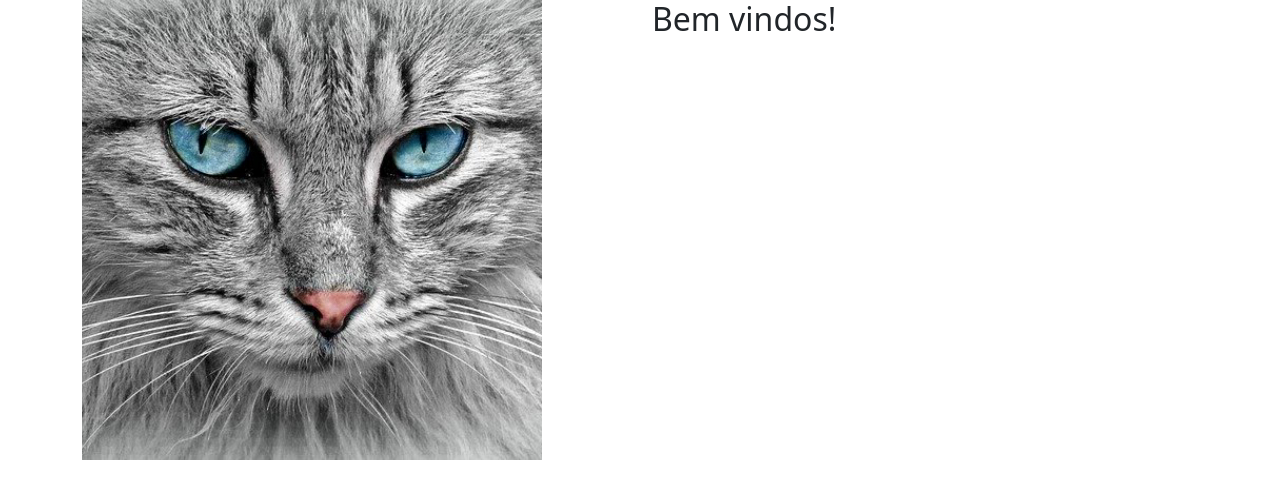
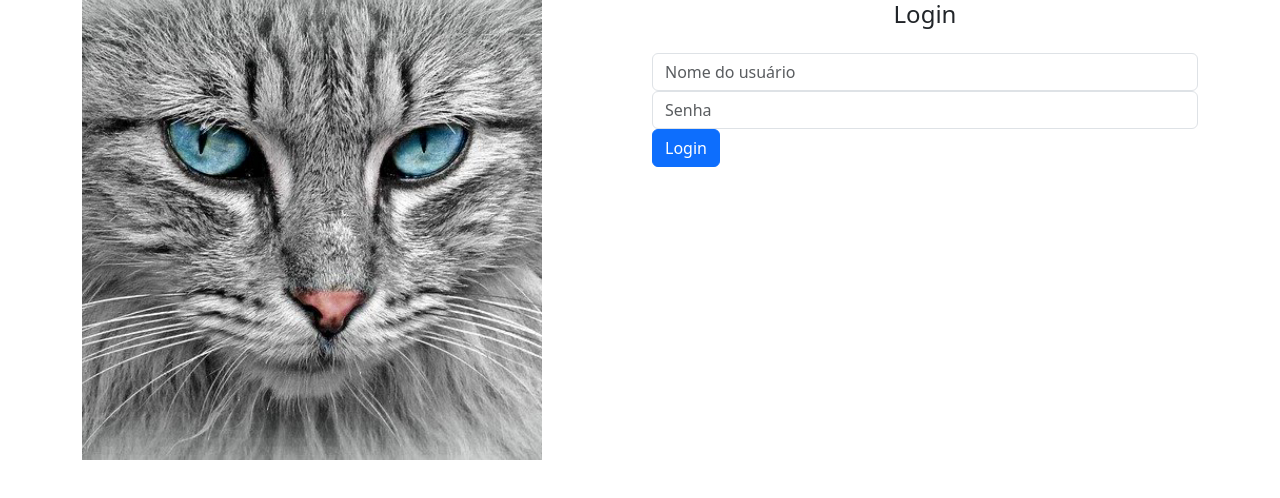
Before and after one commit to YuriAugusto/GatitoBook, an Angular app: page /home in a window 1280 px wide. Shown: the top 498 px of the page. Built offline with nearby package versions, Linux system fonts and the light colour scheme.

Commit message:
Parte 1 Aula 10

```diff
--- a/src/app/app-routing.module.ts
+++ b/src/app/app-routing.module.ts
@@ -3,9 +3,9 @@ import { RouterModule, Routes } from '@angular/router';
 
 const routes: Routes = [
   {
-    path:'',//se a url for vazia ele é redirecionado a home
+    path: '',//se a url for vazia ele faz o redirecionamento através do redirectTo
     pathMatch: 'full',//faz o tratamento de retirar os espaços, ex: se o usuário digitar a url: google .com, com o pathMath: 'full' a url será lida assim: google.com
-    redirectTo: 'home',//assim que ele acessar ele já irá para home
+    redirectTo: 'home',//aqui eu defino o componente que será exibido
   },
   {
     path: 'home',
--- a/src/app/app.component.html
+++ b/src/app/app.component.html
@@ -1 +1,2 @@
-<router-outlet></router-outlet><!-- essa diretiva indica que o conteúdo a ser exibido aqui será selecionado através de uma rota -->
+<!-- indica que o conteúdo a ser exibido vai ser projetado a partir de uma rota -->
+<router-outlet></router-outlet>
--- a/src/app/home/home.component.html
+++ b/src/app/home/home.component.html
@@ -8,7 +8,7 @@
       />
     </div>
     <div class="col-md-6">
-      <h2>Bem vindos!</h2>
+      <router-outlet></router-outlet><!-- indica que o conteúdo a ser exibido vai ser projetado a partir de uma rota -->
     </div>
   </div>
 </div>
--- a/src/app/home/home.module.ts
+++ b/src/app/home/home.module.ts
@@ -3,11 +3,13 @@ import { CommonModule } from '@angular/common';
 
 import { HomeRoutingModule } from './home-routing.module';
 import { HomeComponent } from './home.component';
+import { LoginComponent } from './login/login.component';
 
 
 @NgModule({
   declarations: [
-    HomeComponent
+    HomeComponent,
+    LoginComponent
   ],
   imports: [
     CommonModule,
--- /dev/null
+++ b/src/app/home/login/login.component.html
@@ -0,0 +1,13 @@
+<h4 class="text-center">Login</h4>
+
+<form class="form mt-4">
+  <div class="form-group">
+    <input class="form-control" placeholder="Nome do usuário">
+  </div>
+
+  <div class="form-group">
+    <input type="password" class="form-control" placeholder="Senha"/>
+  </div>
+
+  <button type="submit" class="btn btn-primary btn-block">Login</button>
+</form>
--- /dev/null
+++ b/src/app/home/login/login.component.ts
@@ -0,0 +1,15 @@
+import { Component, OnInit } from '@angular/core';
+
+@Component({
+  selector: 'app-login',
+  templateUrl: './login.component.html',
+  styleUrls: ['./login.component.css']
+})
+export class LoginComponent implements OnInit {
+
+  constructor() { }
+
+  ngOnInit(): void {
+  }
+
+}
```
Also changed, not shown: src/app/home/home-routing.module.ts (+8 -1 lines), src/app/home/login/login.component.css (added), 1 other file (tests, documents, lock files or other folders).
